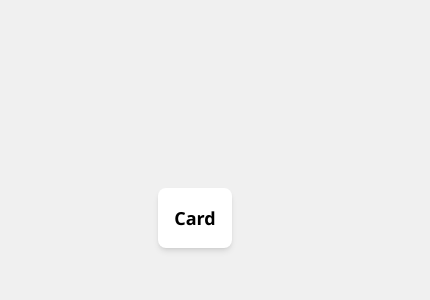
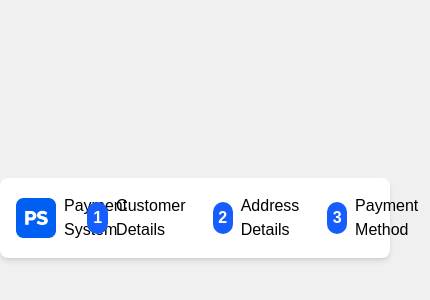
Before and after one commit to smaranello/payment-ui, a React app: page / in a window 390 px wide. Shown: the part 204-504 px from the top of the page, 430 px wide, since content can reach past the window. Built offline with nearby package versions, Linux system fonts and the light colour scheme.

Commit message:
Enhance styling and structure: Added asset handling for images in webpack, integrated PaymentHeader component in App, updated font imports and theme variables in CSS, and adjusted Card component layout for better responsiveness.

```diff
--- a/src/App.jsx
+++ b/src/App.jsx
@@ -1,12 +1,12 @@
 import Card from "./components/Card";
+import PaymentHeader from "./components/PaymentHeader";
 
 export default function App() {
   return (
     <div className="flex justify-center items-center h-screen">
       <Card>
-        <h2 className="text-lg font-bold">Card</h2>
+        <PaymentHeader />
       </Card>
     </div>
   );
-  return null;
 }
--- a/src/components/Card.jsx
+++ b/src/components/Card.jsx
@@ -1,3 +1,7 @@
 export default function Card({ children }) {
-  return <div className="bg-white rounded-lg shadow-md p-4">{children}</div>;
+  return (
+    <div className="w-full max-w-5xl bg-white rounded-lg shadow-md p-4">
+      {children}
+    </div>
+  );
 }
--- /dev/null
+++ b/src/components/PaymentHeader.jsx
@@ -0,0 +1,32 @@
+import logo from "../../public/logo.png";
+
+export default function PaymentHeader() {
+  return (
+    <div className="flex w-full justify-between items-center">
+      <div className="flex items-center">
+        <img src={logo} alt="logo" className="w-10 h-10 mr-2" />
+        <p>Payment System</p>
+      </div>
+      <div className="flex items-center gap-4">
+        <a href="/customer-details" className="flex items-center gap-2">
+          <div className="w-8 h-8 flex items-center justify-center text-white font-bold bg-[var(--blue-bg)] rounded-full">
+            1
+          </div>
+          Customer Details
+        </a>
+        <a href="/address-details" className="flex items-center gap-2">
+          <div className="w-8 h-8 flex items-center justify-center text-white font-bold bg-[var(--blue-bg)] rounded-full">
+            2
+          </div>
+          Address Details
+        </a>
+        <a href="/payment-method" className="flex items-center gap-2">
+          <div className="w-8 h-8 flex items-center justify-center text-white font-bold bg-[var(--blue-bg)] rounded-full">
+            3
+          </div>
+          Payment Method
+        </a>
+      </div>
+    </div>
+  );
+}
--- a/src/index.css
+++ b/src/index.css
@@ -1,7 +1,10 @@
 @import "tailwindcss";
 
+@import url("https://fonts.googleapis.com/css2?family=DM+Sans:ital,opsz,wght@0,9..40,100..1000;1,9..40,100..1000&family=IBM+Plex+Sans+Devanagari:wght@100;200;300;400;500;600;700&family=IBM+Plex+Sans+JP&display=swap");
+
 @theme {
-  --font-sans: "Segoe UI", system-ui, sans-serif;
+  --font-sans: "IBM Plex Sans Devanagari", sans-serif;
+  --blue-bg: oklch(54.6% 0.245 262.881);
 }
 body {
   margin: 0;
--- a/webpack.config.js
+++ b/webpack.config.js
@@ -26,6 +26,10 @@ module.exports = (env, argv) => {
           test: /\.css$/,
           use: ["style-loader", "css-loader", "postcss-loader"],
         },
+        {
+          test: /\.(png|jpe?g|gif|svg)$/i,
+          type: "asset/resource",
+        },
       ],
     },
     plugins: [
```
Also changed, not shown: public/logo.png (added).
